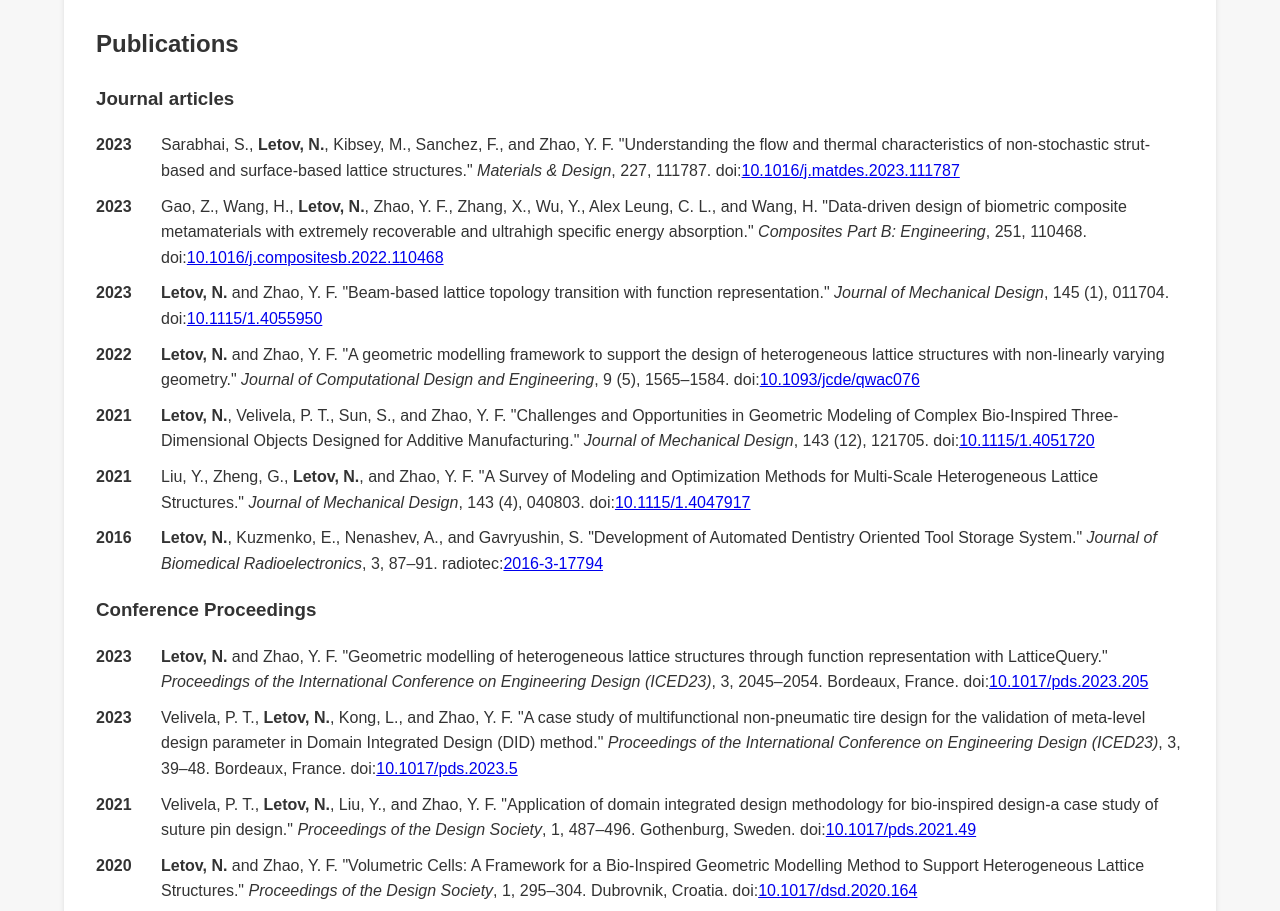
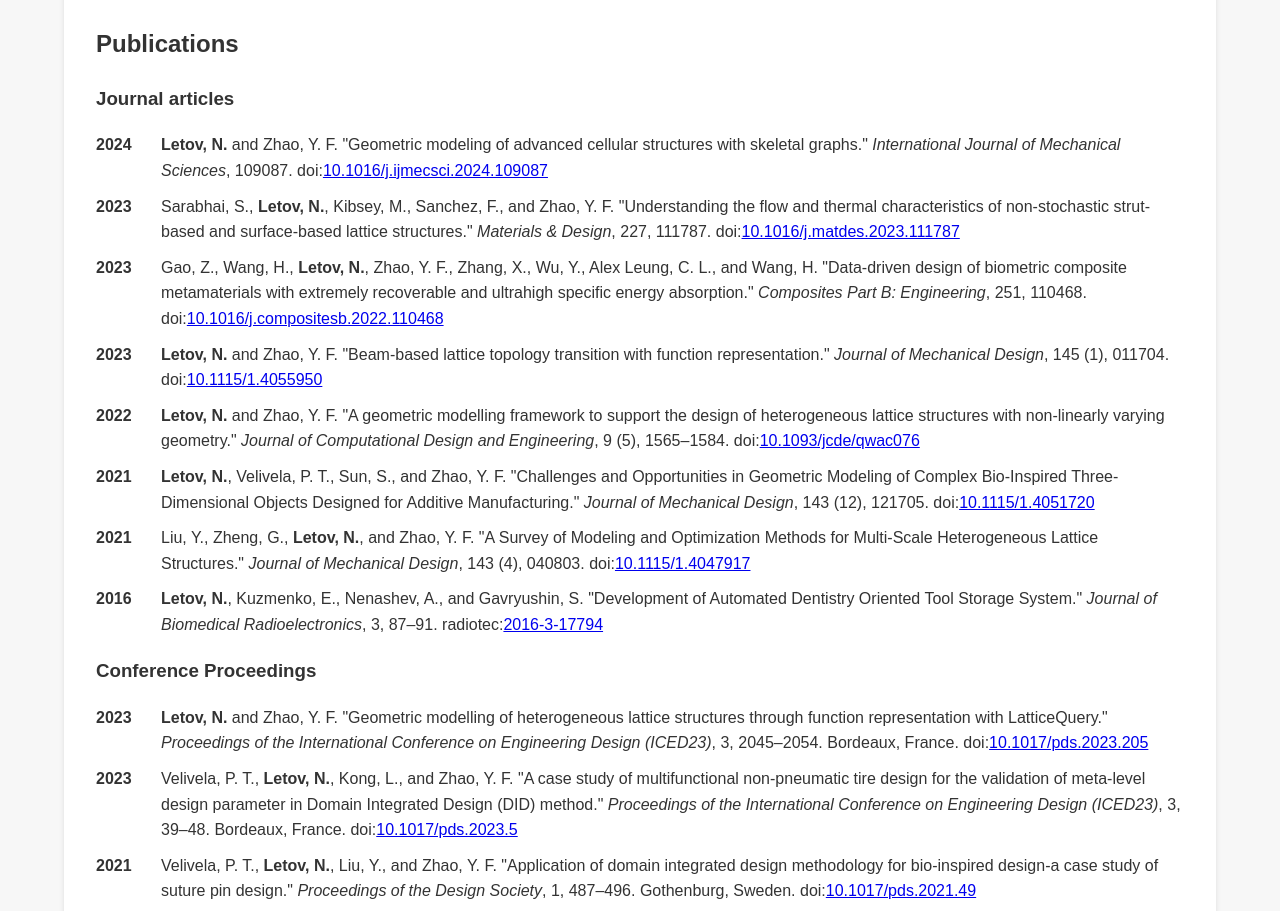
Before and after one commit to jalovisko/letovnn, a plain HTML site: page index.html in a window 1280 px wide. Shown: the part 1740-2651 px from the top of the page. Drawn offline with Linux system fonts and the light colour scheme.

Commit message:
2024 paper

```diff
--- a/index.html
+++ b/index.html
@@ -98,6 +98,12 @@
     <h3>Journal articles</h3>
 
     <ul class="publication-list">
+      <li class="publication-item">
+        <span class="publication-year">2024</span>
+        <span class="publication-text">
+          <b>Letov, N.</b> and Zhao, Y. F. "Geometric modeling of advanced cellular structures with skeletal graphs." <em>International Journal of Mechanical Sciences</em>, 109087. doi:<a href="https://doi.org/10.1016/j.ijmecsci.2024.109087">10.1016/j.ijmecsci.2024.109087</a>
+        </span>
+      </li>
       <li class="publication-item">
         <span class="publication-year">2023</span>
         <span class="publication-text">
```
